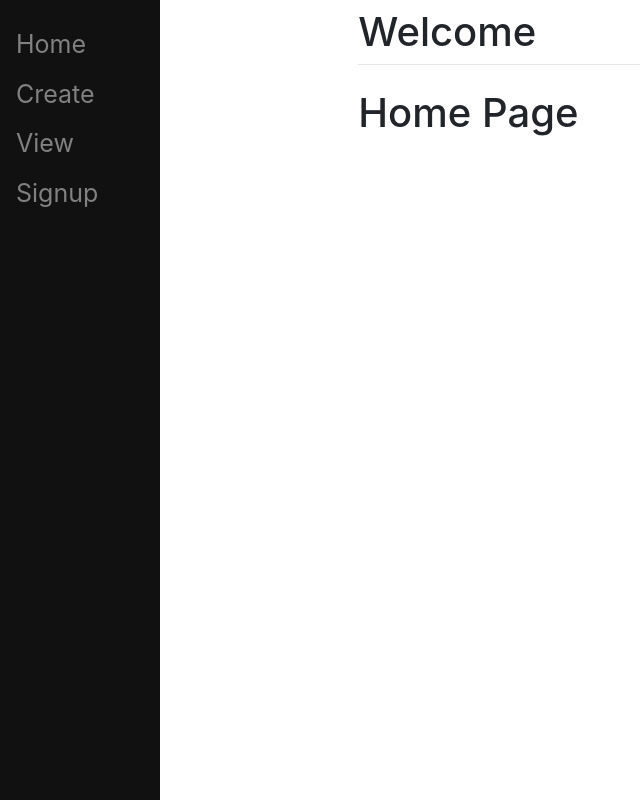
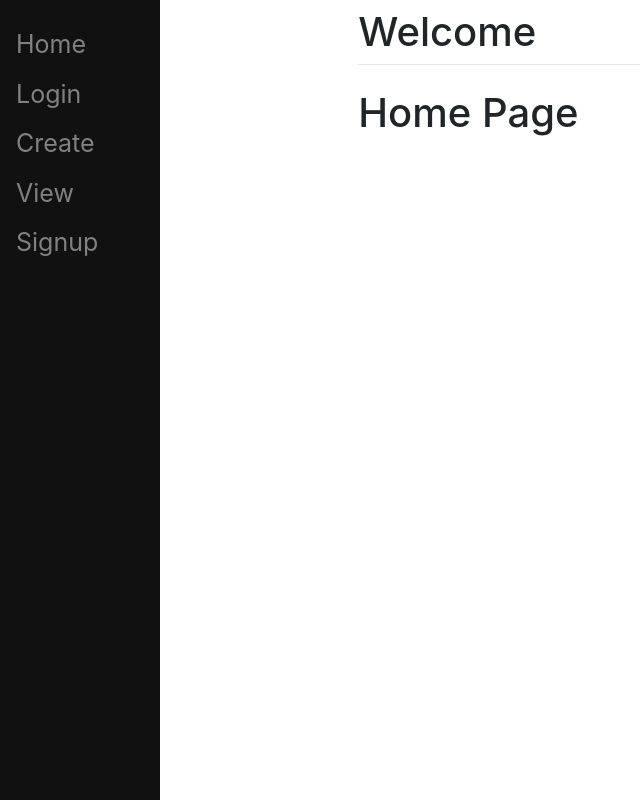
Before and after one commit to PatrykJuniorPy/ToDoAPP, a Django app: page / in a window 1280 px wide. Shown: the whole page, without its empty margins (0-640 px from the left). Run offline with Django 3.2, Linux system fonts and the light colour scheme; some libraries are stand-ins or nearby versions.

Commit message:
Login added

```diff
--- a/main/templates/main/base.html
+++ b/main/templates/main/base.html
@@ -44,9 +44,11 @@
 <body>
     <div class="sidenav">
         <a href="/">Home</a>
+        <a href="/login">Login</a>
         <a href="/create">Create</a>
         <a href="/3">View</a>
         <a href="/signup">Signup</a>
+
     </div>
     <div id="content" , name="content" , class="main">
         <div class="row justify-content-center">
```
